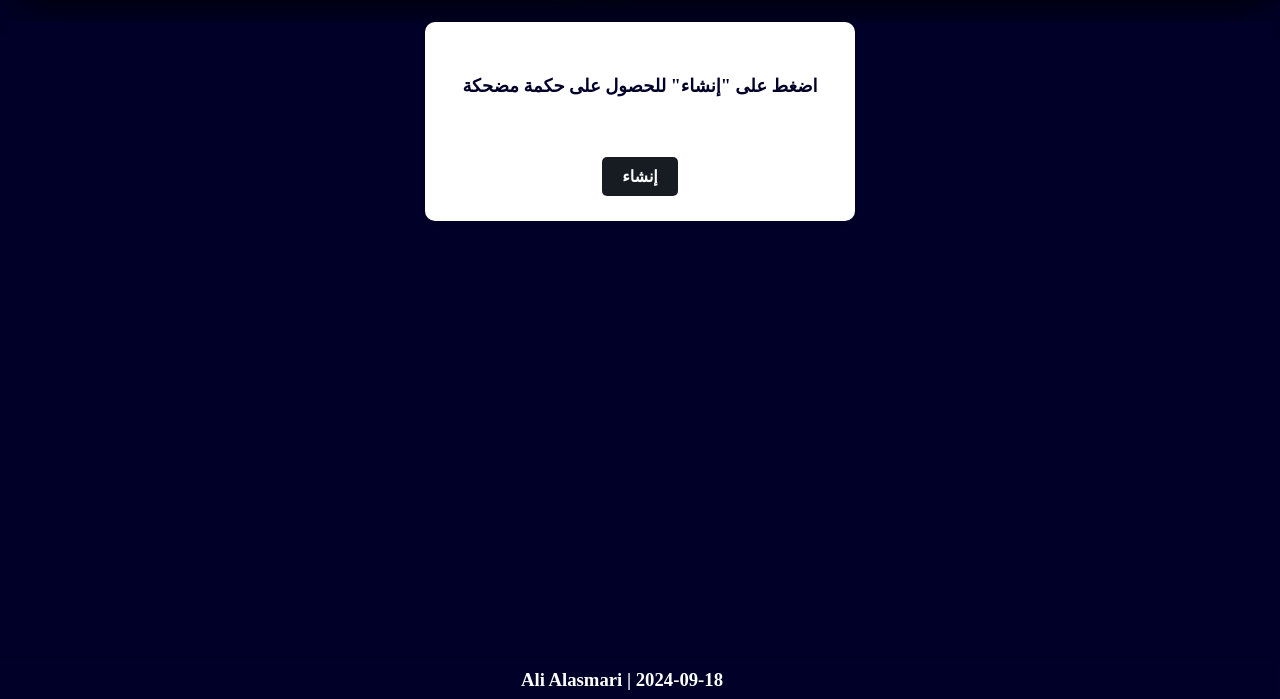
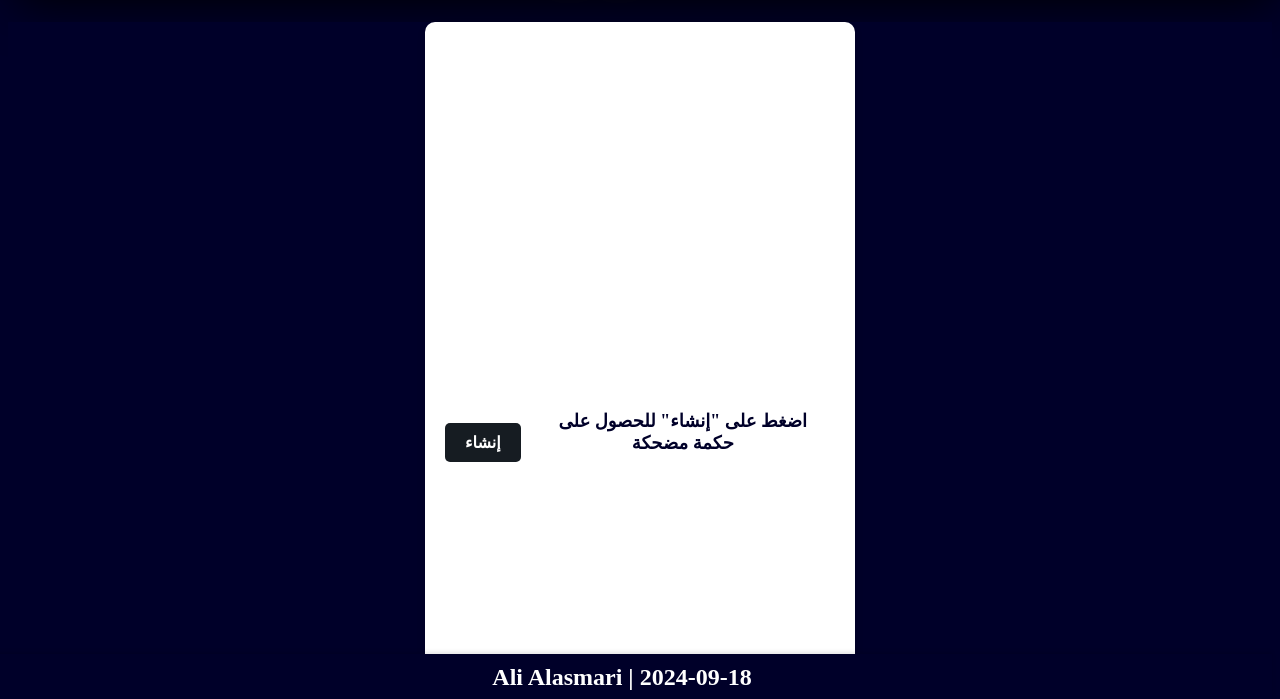
Before and after one commit to 3ioe/-, a plain HTML site: page index.html in a window 1280 px wide. Shown: the part 99-798 px from the top of the page. Drawn offline with Linux system fonts and the light colour scheme; files whose address does not match are found by name.

Commit message:
Update style.css
Signed-off-by: 3ioe <97077289+3ioe@users.noreply.github.com>

```diff
--- a/style.css
+++ b/style.css
@@ -89,3 +89,21 @@ button {
 button:hover {
     background-color: #0056b3;
 }
+.container {
+    display: flex;
+    justify-content: center;
+    align-items: center;
+    height: 100vh;
+    text-align: center;
+}
+
+h3 {
+    font-size: 24px;
+}
+
+
+@media (max-width: 768px) {
+    h3 {
+        font-size: 20px;
+    }
+}
```
